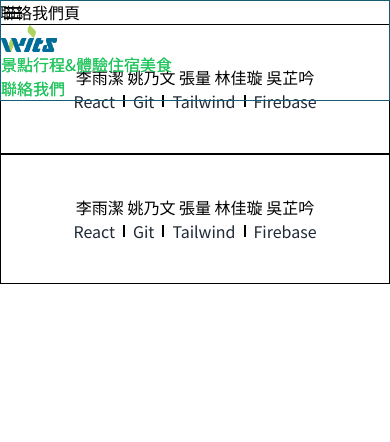
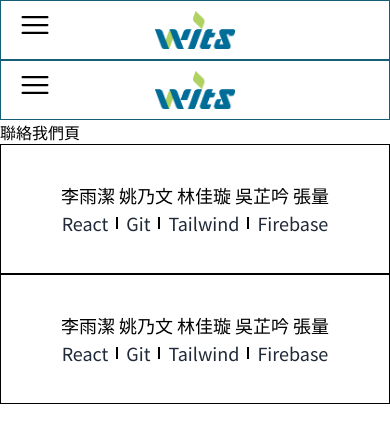
Before and after one commit to Ellielee308/wits-travel, a React (Vite) app: page /contacts in a window 390 px wide. Shown: the top 442 px of the page. Built offline with nearby package versions, Linux system fonts and the light colour scheme.

Commit message:
fix: adjust header&footer layout

```diff
--- a/src/components/Footer/index.jsx
+++ b/src/components/Footer/index.jsx
@@ -1,15 +1,15 @@
 export default function Footer() {
   return (
-    <div className="flex h-[130px] w-full flex-col items-center justify-center border border-black lg:fixed lg:bottom-0">
-      <div>李雨潔 姚乃文 張量 林佳璇 吳芷吟</div>
+    <div className="flex h-[130px] w-full flex-col items-center justify-center border border-black text-lg md:fixed md:bottom-0 lg:md:text-xl">
+      <div>李雨潔 姚乃文 林佳璇 吳芷吟 張量</div>
       <div className="flex items-center justify-center space-x-2 text-gray-800">
-        <span>React</span>
+        <span className="text-lg lg:md:text-xl">React</span>
         <span className="mx-2 h-3 border border-black"></span>
-        <span>Git</span>
+        <span className="text-lg lg:md:text-xl">Git</span>
         <span className="mx-2 h-3 border border-black"></span>
-        <span>Tailwind</span>
+        <span className="text-lg lg:md:text-xl">Tailwind</span>
         <span className="mx-2 h-3 border border-black"></span>
-        <span>Firebase</span>
+        <span className="text-lg lg:md:text-xl">Firebase</span>
       </div>
     </div>
   );
--- a/src/components/Header/index.jsx
+++ b/src/components/Header/index.jsx
@@ -23,14 +23,12 @@ export default function Header() {
 
   useEffect(() => {
     const handleResize = () => {
-      if (window.innerWidth >= 992) {
+      if (window.innerWidth >= 576) {
         setMenuOpen(false);
       }
     };
 
     window.addEventListener("resize", handleResize);
-
-    // 清理事件監聽器
     return () => {
       window.removeEventListener("resize", handleResize);
     };
@@ -38,10 +36,10 @@ export default function Header() {
 
   return (
     <div
-      className={`fixed left-0 top-0 w-full transform border border-cyan-800 transition-all duration-500 ease-in-out lg:flex lg:h-[60px] lg:flex-row lg:items-center lg:justify-between ${
+      className={`fixed left-0 top-0 w-full transform border border-cyan-800 transition-all duration-500 ease-in-out md:flex md:h-[60px] md:flex-row md:items-center md:justify-between ${
         menuOpen
-          ? "md:relative md:flex md:h-screen md:translate-y-0 md:flex-col md:items-center md:justify-center md:overflow-hidden"
-          : "md:relative md:flex md:h-[60px] md:items-center md:justify-center"
+          ? "relative flex h-screen translate-y-0 flex-col items-center justify-center overflow-hidden"
+          : "relative flex h-[60px] items-center justify-center"
       }`}
     >
       <svg
@@ -50,7 +48,7 @@ export default function Header() {
         viewBox="0 0 24 24"
         strokeWidth={1.5}
         stroke="currentColor"
-        className={`size-6 md:absolute md:left-[16px] md:top-[6px] lg:hidden ${
+        className={`absolute left-4 top-[6px] size-9 md:hidden ${
           menuOpen ? "hidden" : "block"
         }`}
         onClick={toggleMenu}
@@ -67,7 +65,7 @@ export default function Header() {
         viewBox="0 0 24 24"
         strokeWidth={1.5}
         stroke="currentColor"
-        className={`size-6 md:absolute md:left-[16px] md:top-[6px] lg:hidden ${
+        className={`absolute left-4 top-[6px] size-9 md:hidden ${
           menuOpen ? "block" : "hidden"
         }`}
         onClick={toggleMenu}
@@ -79,12 +77,12 @@ export default function Header() {
         />
       </svg>
 
-      <a className={`lg:ml-8 lg:flex ${menuOpen ? "md:hidden" : "md:block"}`}>
-        <img src={WitsLogo} alt="Wits logo" className="h-auto w-14" />
+      <a className={`md:ml-8 md:flex ${menuOpen ? "hidden" : "block"}`}>
+        <img src={WitsLogo} alt="Wits logo" className="h-auto w-20" />
       </a>
 
       <div
-        className={`lg:flex lg:w-auto lg:flex-row lg:gap-x-16 ${menuOpen ? "md:flex md:w-[80px] md:flex-col md:gap-y-8" : "md:hidden"}`}
+        className={`md:flex md:w-auto md:flex-row md:gap-x-12 ${menuOpen ? "flex w-[80px] flex-col gap-y-8" : "hidden"}`}
       >
         {/* <NavigationMenu>
           <NavigationMenuList>
@@ -118,16 +116,16 @@ export default function Header() {
           </NavigationMenuList>
         </NavigationMenu> */}
 
-        <a href="#" className="text-base text-green-500 hover:text-blue-900">
+        <a href="#" className="text-lg hover:text-blue-900 lg:md:text-xl">
           景點
         </a>
-        <a href="#" className="text-base text-green-500 hover:text-blue-900">
-          行程&體驗
+        <a href="#" className="text-lg hover:text-blue-900 lg:md:text-xl">
+          行程
         </a>
-        <a href="#" className="text-base text-green-500 hover:text-blue-900">
+        <a href="#" className="text-lg hover:text-blue-900 lg:md:text-xl">
           住宿
         </a>
-        <a href="#" className="text-base text-green-500 hover:text-blue-900">
+        <a href="#" className="text-lg hover:text-blue-900 lg:md:text-xl">
           美食
         </a>
       </div>
@@ -144,7 +142,7 @@ export default function Header() {
       </NavigationMenu> */}
       <a
         href="#"
-        className={`text-base text-green-500 hover:text-blue-900 lg:mr-8 lg:mt-0 lg:block lg:w-auto ${menuOpen ? "md:mt-8 md:block md:w-[80px]" : "md:hidden"}`}
+        className={`text-lg hover:text-blue-900 md:mr-8 md:mt-0 md:block md:w-auto lg:md:text-xl ${menuOpen ? "mt-8 block w-[80px]" : "hidden"}`}
       >
         聯絡我們
       </a>
```
